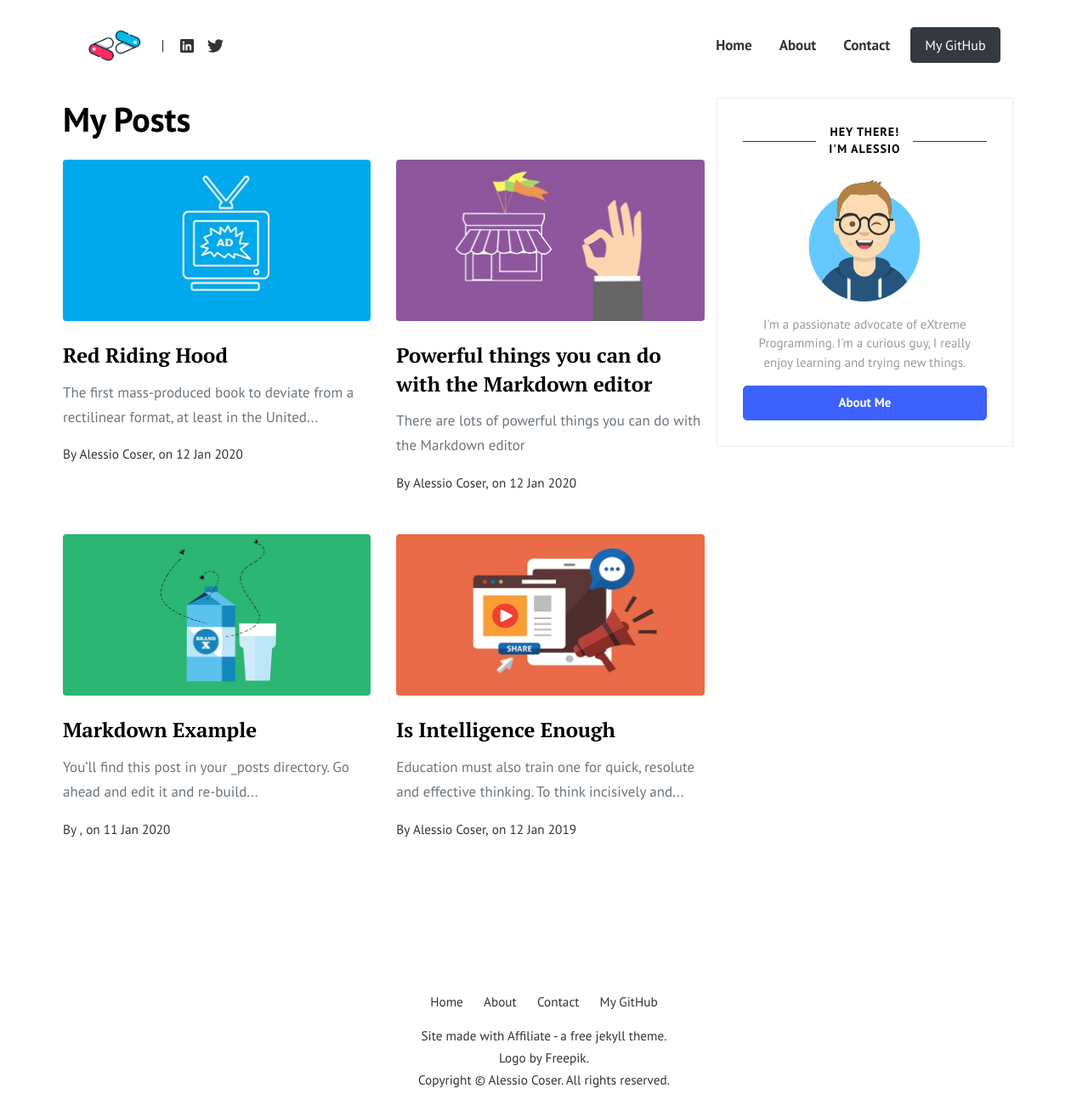
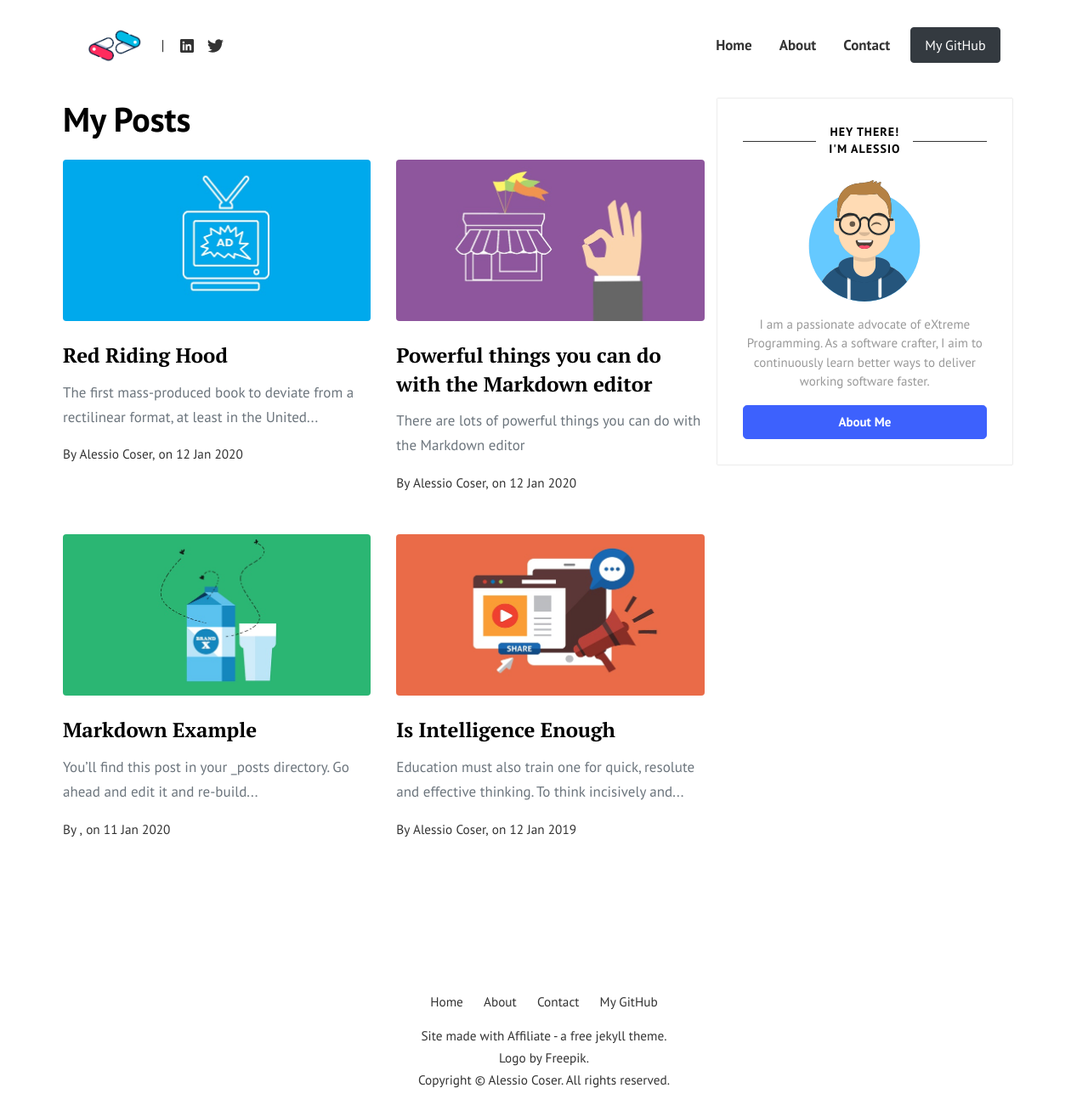
Before and after one commit to AlessioCoser/alessiocoser.github.io, a Jekyll site: the page built from index.html, in a window 1280 px wide and 1314 px high. Shown: the whole window at 85% size. Built offline with Jekyll 4.4.1, drawn with Linux system fonts in a browser that asks for light colours; the list of posts is cut into pages by our own code.

Commit message:
Update my description

```diff
--- a/_config.yml
+++ b/_config.yml
@@ -28,7 +28,7 @@ authors:
     web: https://www.alessiocoser.com/
     twitter: https://twitter.com/AlessioCoser
     linkedin: https://linkedin.com/in/AlessioCoser
-    description: "I'm a passionate advocate of eXtreme Programming. I'm a curious guy, I really enjoy learning and trying new things."
+    description: "I am a passionate advocate of eXtreme Programming. As a software crafter, I aim to continuously learn better ways to deliver working software faster."
 exclude:
   - "LICENSE.txt"
   - "CNAME"
```
